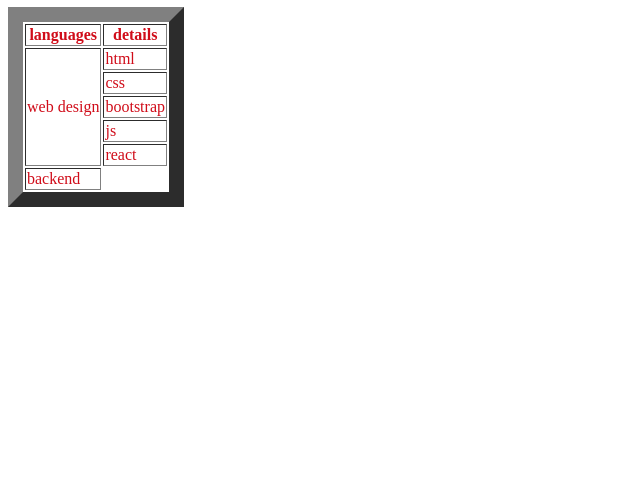
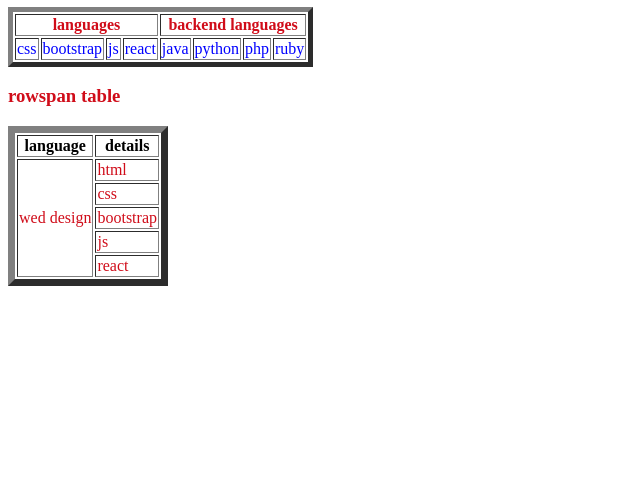
Before and after one commit to Jayesh-patil9322/learning_html, a plain HTML site: page table.html in a window 1280 px wide. Shown: the part 323-800 px from the top of the page, without its empty margins (0-640 px from the left). Drawn offline with Linux system fonts and the light colour scheme.

Commit message:
colspan table creation

```diff
--- a/table.html
+++ b/table.html
@@ -50,26 +50,56 @@
     </table>
 
 
-<h1>rowspan table</h1>
-<table border="15">
+<h1>colspan table</h1>
+<table border="5">
     <thead>
         <tr>
-            <th>languages</th>
+            <th colspan="4">languages</th>
+            <th colspan="4">backend languages</th>
+        </tr>
+        </thead>
+        <tbody>
+        <tr style="color: blue;">
+        <td>css</td>
+        <td>bootstrap</td>
+        <td>js</td>
+        <td>react</td>
+
+
+            <td>java</td>
+            <td>python</td>
+            <td>php</td>
+            <td>ruby</td>
+        </tr>
+     </tbody>
+</table>
+<p>
+<h3>rowspan table</h3>
+<table border="7">
+        <thead style="color :black">
+            <tr>
+                <th>language</th>
                 <th>details</th>
             </tr>
         </thead>
         <tbody>
             <tr>
-            <td rowspan="5">web design</td>
+                <td rowspan="5">wed design</td>
                 <td>html</td>
             </tr>
-        <tr><td>css</td></tr>
-        <tr><td>bootstrap</td></tr>
-        <tr><td>js</td></tr>
-        <tr><td>react</td></tr>
             <tr>
-        <td rowspan="4">backend</td>
+                <td>css</td>
             </tr>
+            <tr>
+                <td>bootstrap</td>
+            </tr>
+            <tr>
+                <td>js</td>
+            </tr>
+            <tr>
+                <td>react</td>
+            </tr>
+
     </tbody>
 </table>
 </body>
```
Also changed, not shown: list_types.html (+30 -6 lines). Lines whose indentation alone changed are shown as unchanged.
